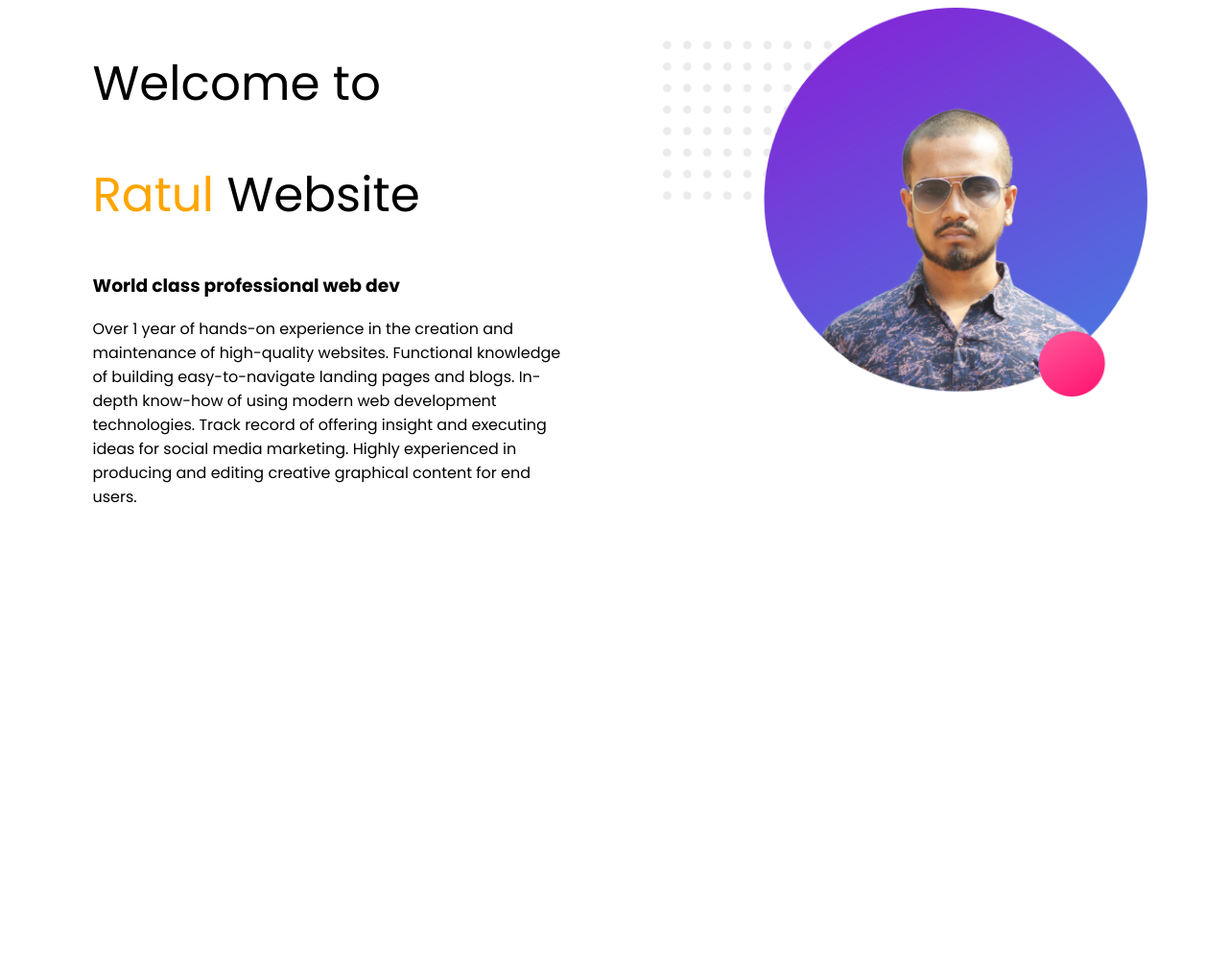
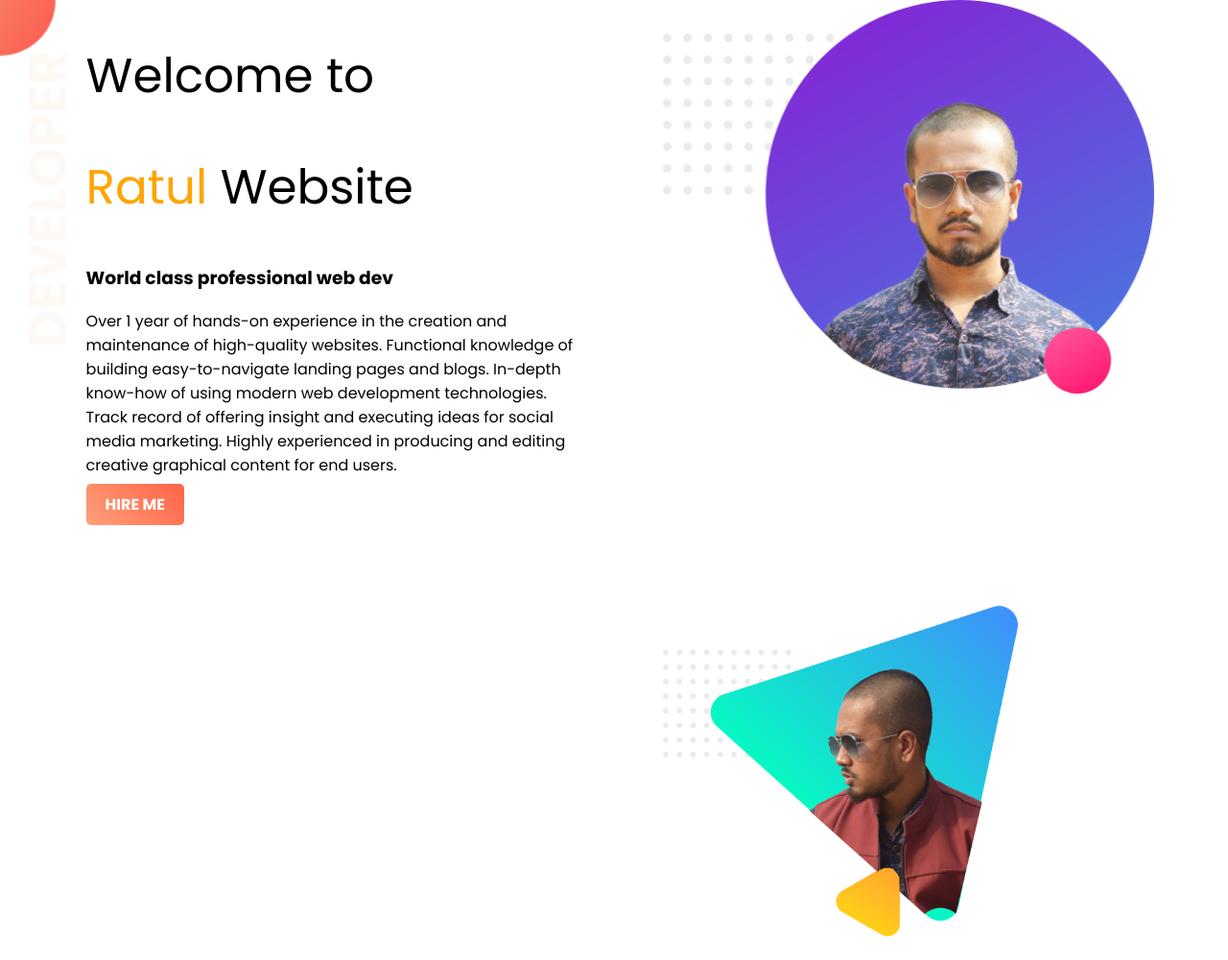
Before and after one commit to abhRatul/web-portfolio, a plain HTML site: page index.html in a window 1280 px wide. Shown: the whole page at 96% size. Before the commit the page ends 800 px from the top, so only its background shows below. Drawn offline with Linux system fonts and the light colour scheme.

Commit message:
add section 2

```diff
--- a/css/style.css
+++ b/css/style.css
@@ -1,4 +1,5 @@
 body{
+    margin: 0;
     font-family: 'Poppins', sans-serif;
 }
 h1{
@@ -17,3 +18,18 @@ h1{
 .half-width img{
     width: 100%;
 }
+.top-banner{
+    background-repeat: no-repeat;
+    background-image: url(../images/top-banner.png);
+}
+section{
+    height: 500px;
+}
+.link-button{
+    text-decoration: none;
+    background-image: linear-gradient( 45deg, lightsalmon,tomato);
+    padding: 10px 20px;
+    border-radius: 5px;
+    color: white;
+    font-weight: 700;
+}
--- a/index.html
+++ b/index.html
@@ -9,7 +9,7 @@
     <link rel="stylesheet" href="css/style.css">
 </head>
 <body>
-    <section>
+    <section class="top-banner">
         <div class="half-width">
         <h1>Welcome to </h1>
         <h1><span class="name-highlight">Ratul</span> Website</h1>
@@ -21,10 +21,20 @@
             Track record of offering insight and executing ideas for social media marketing.
             Highly experienced in producing and editing creative graphical content for end users.
         </p>
+        <a class="link-button" target="_blank" href="https://www.linkedin.com/company/programminghero">HIRE ME</a>
         </div>
         <div class="half-width">
             <img src="images/profile1.png" alt="">
         </div>
     </section>
+    <section class="dream-area">
+        <div class="half-width">
+
+        </div>
+
+        <div class="half-width">
+            <img src="images/profile2.png" alt="">
+        </div>
+    </section>
 </body>
 </html>
```
Also changed, not shown: images/profile2.png (added).
